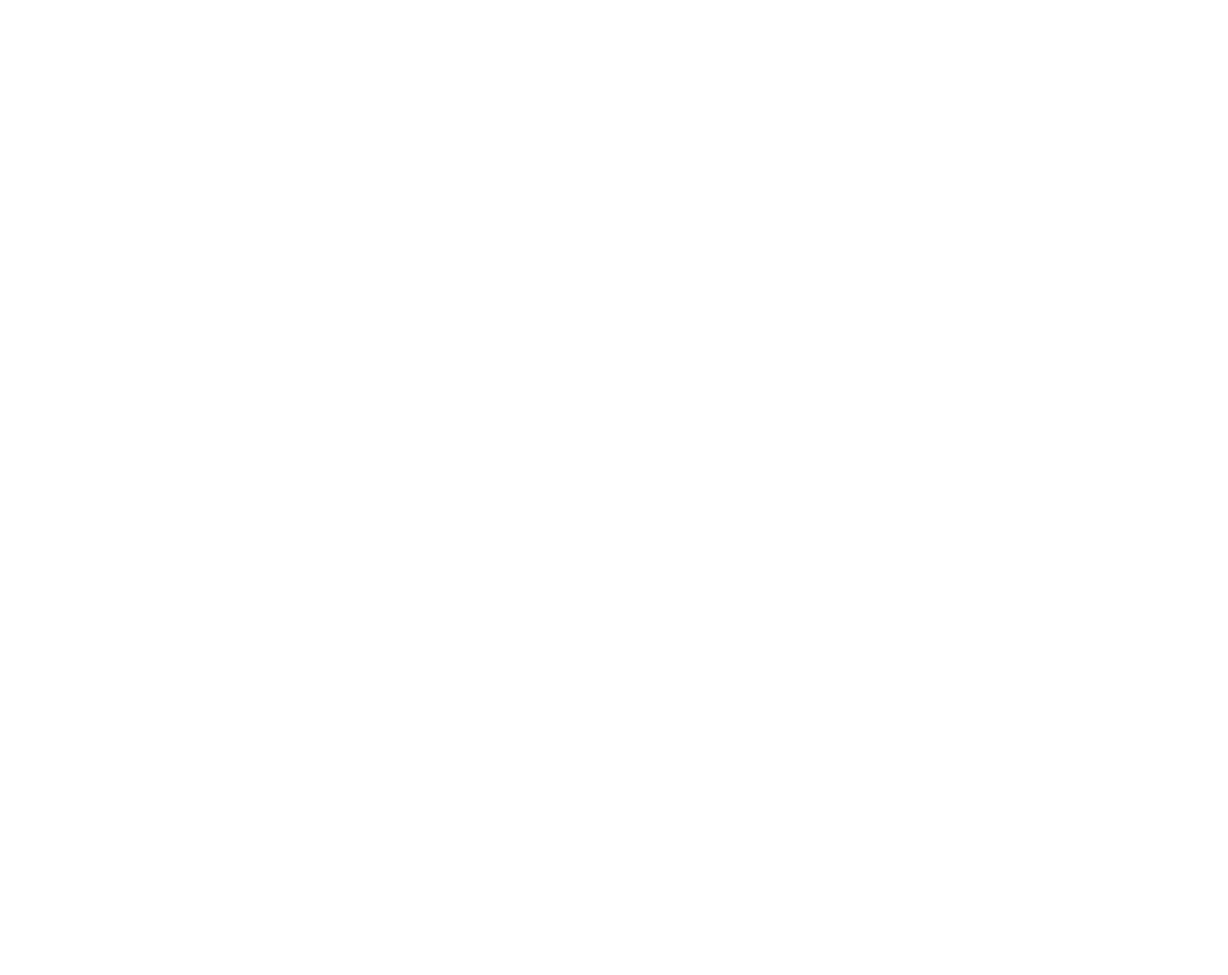
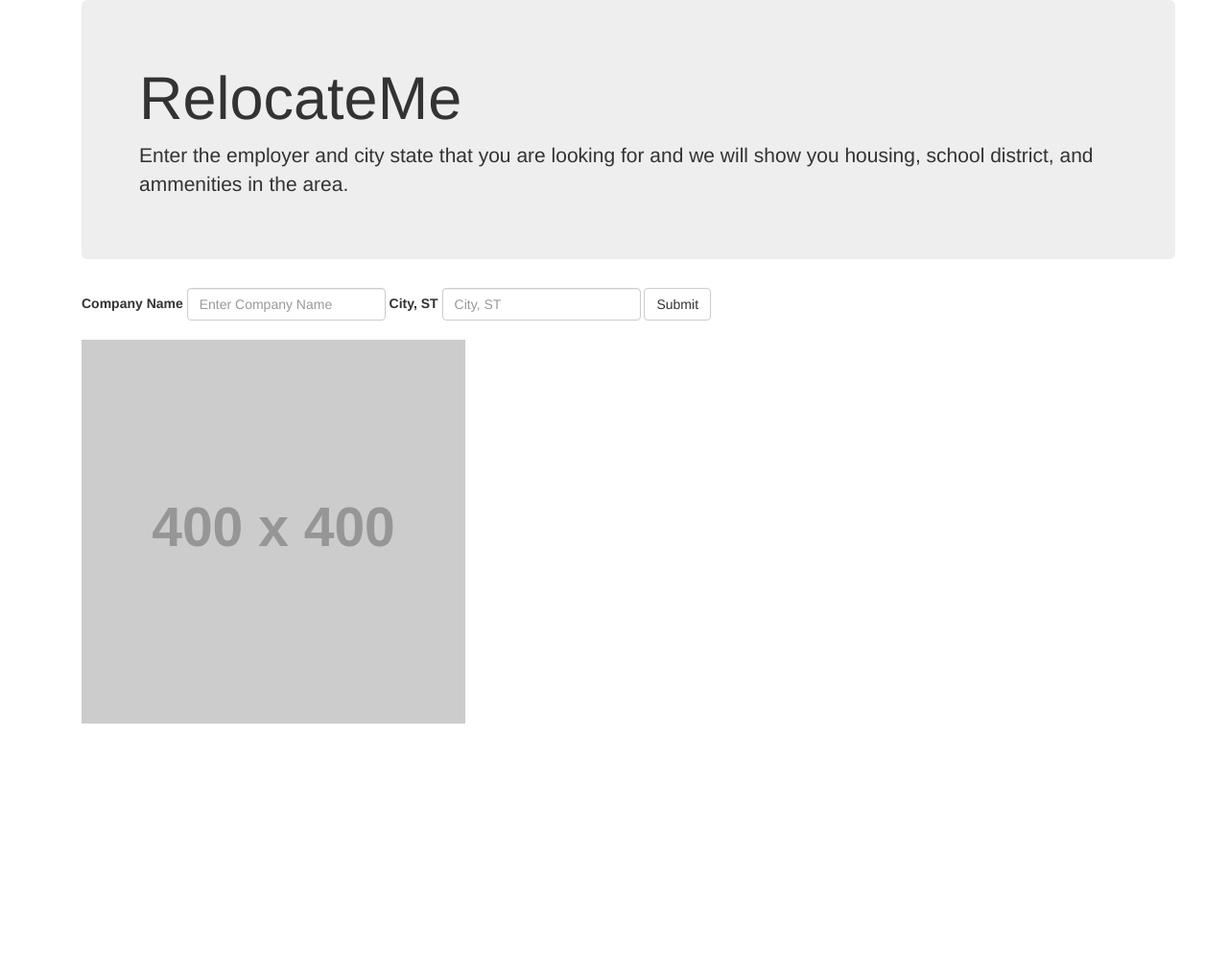
Before and after one commit to jf-utex/RelocateMe, a plain HTML site: page index.html in a window 1280 px wide. Shown: the whole page at 96% size. Before the commit the page ends 800 px from the top, so only its background shows below. Drawn offline with nearby package versions, Linux system fonts and the light colour scheme; placeholder pictures from the web are drawn by us.

Commit message:
added html code, images folder, app.js link in html.

```diff
--- a/index.html
+++ b/index.html
@@ -5,16 +5,67 @@
     <meta name="viewport" content="width=device-width, initial-scale=1.0">
     <meta http-equiv="X-UA-Compatible" content="ie=edge">
 
-    <link rel="stylesheet" href="https://maxcdn.bootstrapcdn.com/bootstrap/4.0.0-beta/css/bootstrap.min.css" integrity="sha384-/Y6pD6FV/Vv2HJnA6t+vslU6fwYXjCFtcEpHbNJ0lyAFsXTsjBbfaDjzALeQsN6M" crossorigin="anonymous">
-
     <title>RelocateMe</title>
-</head>
-<body>
 
     <script src="https://code.jquery.com/jquery-3.2.1.slim.min.js" integrity="sha384-KJ3o2DKtIkvYIK3UENzmM7KCkRr/rE9/Qpg6aAZGJwFDMVNA/GpGFF93hXpG5KkN" crossorigin="anonymous"></script>
 
-    <script src="https://cdnjs.cloudflare.com/ajax/libs/popper.js/1.11.0/umd/popper.min.js" integrity="sha384-b/U6ypiBEHpOf/4+1nzFpr53nxSS+GLCkfwBdFNTxtclqqenISfwAzpKaMNFNmj4" crossorigin="anonymous"></script>
+    <!-- Latest compiled and minified CSS -->
+    <link rel="stylesheet" href="https://maxcdn.bootstrapcdn.com/bootstrap/3.3.7/css/bootstrap.min.css" integrity="sha384-BVYiiSIFeK1dGmJRAkycuHAHRg32OmUcww7on3RYdg4Va+PmSTsz/K68vbdEjh4u" crossorigin="anonymous">
 
-    <script src="https://maxcdn.bootstrapcdn.com/bootstrap/4.0.0-beta/js/bootstrap.min.js" integrity="sha384-h0AbiXch4ZDo7tp9hKZ4TsHbi047NrKGLO3SEJAg45jXxnGIfYzk4Si90RDIqNm1" crossorigin="anonymous"></script>
+    <!-- Latest compiled and minified JavaScript -->
+    <script src="https://maxcdn.bootstrapcdn.com/bootstrap/3.3.7/js/bootstrap.min.js" integrity="sha384-Tc5IQib027qvyjSMfHjOMaLkfuWVxZxUPnCJA7l2mCWNIpG9mGCD8wGNIcPD7Txa" crossorigin="anonymous"></script>
+
+</head>
+<body>
+    <div class = "container">
+
+        <div class = "container" id = "jumbotronContainer">
+            <div class="jumbotron">
+                <h1>RelocateMe</h1>
+                <p>Enter the employer and city state that you are looking for and we will show you housing, school district, and ammenities in the area.</p>
+            </div>
+        </div>
+
+        <div class = "container" id = "formContainer">
+            <form class="form-inline">
+                <div class="form-group">
+                    <label for="inputName">Company Name</label>
+                    <input type="text" class="form-control" id="inputName" placeholder="Enter Company Name">
+                </div>
+                <div class="form-group">
+                    <label for="inputCityState">City, ST</label>
+                    <input type="text" class="form-control" id="inputCityState" placeholder="City, ST">
+                </div>
+                <button type="submit" class="btn btn-default">Submit</button>
+            </form>
+        </div>
+
+        <div class = "container" id = "companyListContainer">
+            <ul class="list-group">
+            <!-- // code for companyListItem below-->
+            <!-- <li class="list-group-item" id = "companyListItem">example</li> -->
+
+            </ul>
+        </div>
+
+        <div class = "container" id = "mapViewContainer">
+            <div class="embed-responsive embed-responsive-16by9">
+                 <iframe class="embed-responsive-item" src="http://via.placeholder.com/400x400">
+<!-- alt = http://via.placeholder.com/4x3 -->
+                </iframe>
+            </div>
+        </div>
+
+        <div class = "container" id = "housingListContainer">
+            <ul class="list-group">
+            <!-- // code for housingListItem below     -->
+            <!-- <li class="list-group-item" id = "housingListItem">example</li> -->
+
+            </ul>
+        </div>
+
+    </div>
+    <script type="text/javascript" src = "assets/javascript/app.js">
+    </script>
 </body>
 </html>
```
Also changed, not shown: assets/images/400x400.png (added).
